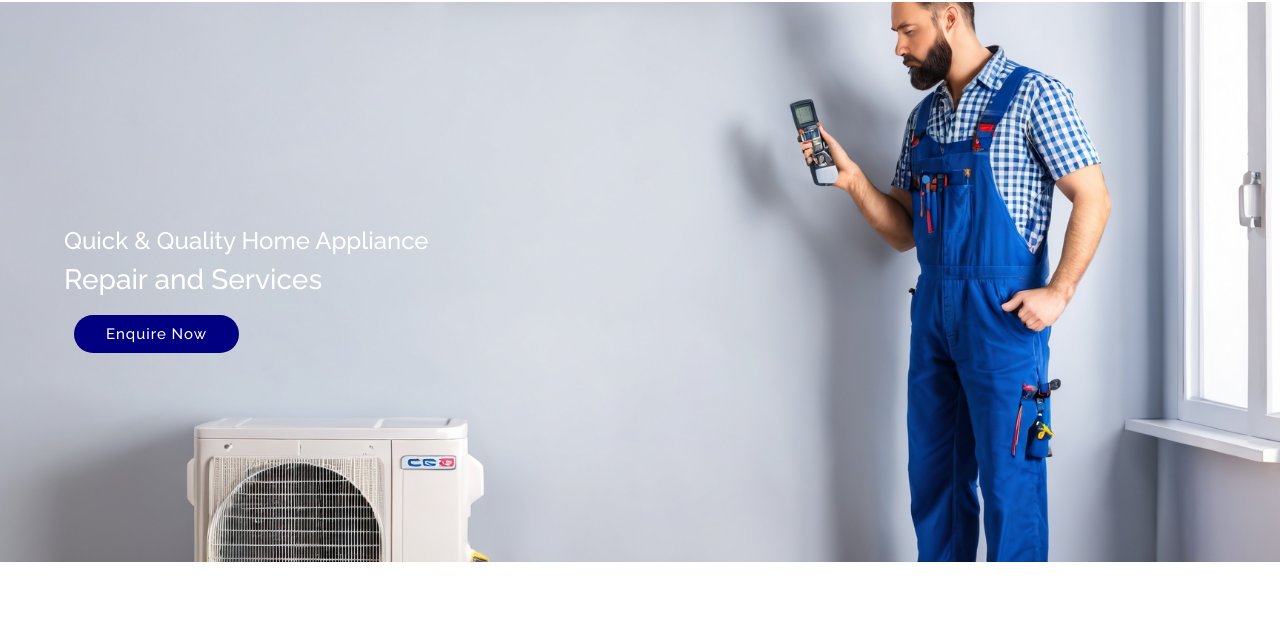
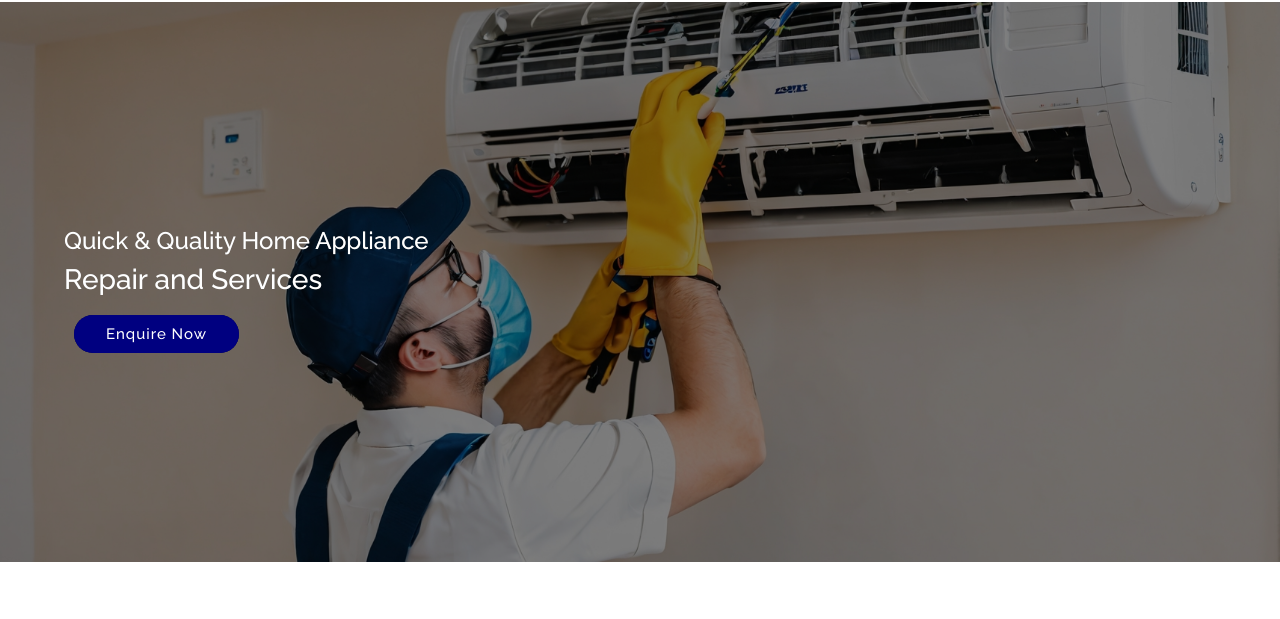
Before and after one commit to Farhan-Ajmal/home-appliance-services, a plain HTML site: page index.html in a window 1280 px wide. Shown: the part 118-737 px from the top of the page. Drawn offline with Linux system fonts and the light colour scheme.

Commit message:
update hero section

```diff
--- a/index.html
+++ b/index.html
@@ -128,15 +128,31 @@
       <!-- Hero Section -->
       <section id="hero" class="hero section accent-background">
         <div
-      id="hero-carousel"
+          id="hero-carousel"
           class="carousel slide carousel-fade"
           data-bs-ride="carousel"
           data-bs-interval="5000"
         >
           <div class="carousel-item active">
-            <img src="assets/img/hero-carousel/hero-image-new.png" alt="" />
+            <img src="assets/img/hero-carousel/hero-image.png" alt="" />
 
             <div class="carousel-container">
+              <h4>Quick & Quality Home Appliance</h4>
+              <h3>Repair and Services</h3>
+              <a href="#contact" class="btn-equire-now">Enquire Now</a>
+            </div>
+          </div>
+          <div
+            style="
+              position: absolute;
+              top: 0;
+              width: 100%;
+              height: 100%;
+              z-index: 10;
+              background-color: rgba(0, 0, 0, 0.5);
+            "
+          >
+            <div class="carousel-container" style="z-index: 999">
               <h4>Quick & Quality Home Appliance</h4>
               <h3>Repair and Services</h3>
               <a href="#contact" class="btn-equire-now">Enquire Now</a>
@@ -1276,9 +1292,9 @@
               <span class="sitename">Shine Services</span>
             </a>
             <p>
-              Cras fermentum odio eu feugiat lide par naso tierra. Justo eget
-              nada terra videa magna derita valies darta donna mare fermentum
-              iaculis eu non diam phasellus.
+              Your trusted partner in home electronics repair. We specialize in
+              fixing all your electronic appliances with quick, reliable
+              service, right at your doorstep.
             </p>
             <div class="social-links d-flex mt-4">
               <a href=""><i class="bi bi-twitter-x"></i></a>
```
Also changed, not shown: assets/img/hero-carousel/58a3e780-e66c-43a7-b9e4-1f24f4422d8a.png (added), assets/img/hero-carousel/hero-carousel-1.jpg (added), assets/img/hero-carousel/hero-image-new-2.png (added), assets/img/hero-carousel/hero-image-new.jpeg (added), 2 other files.
